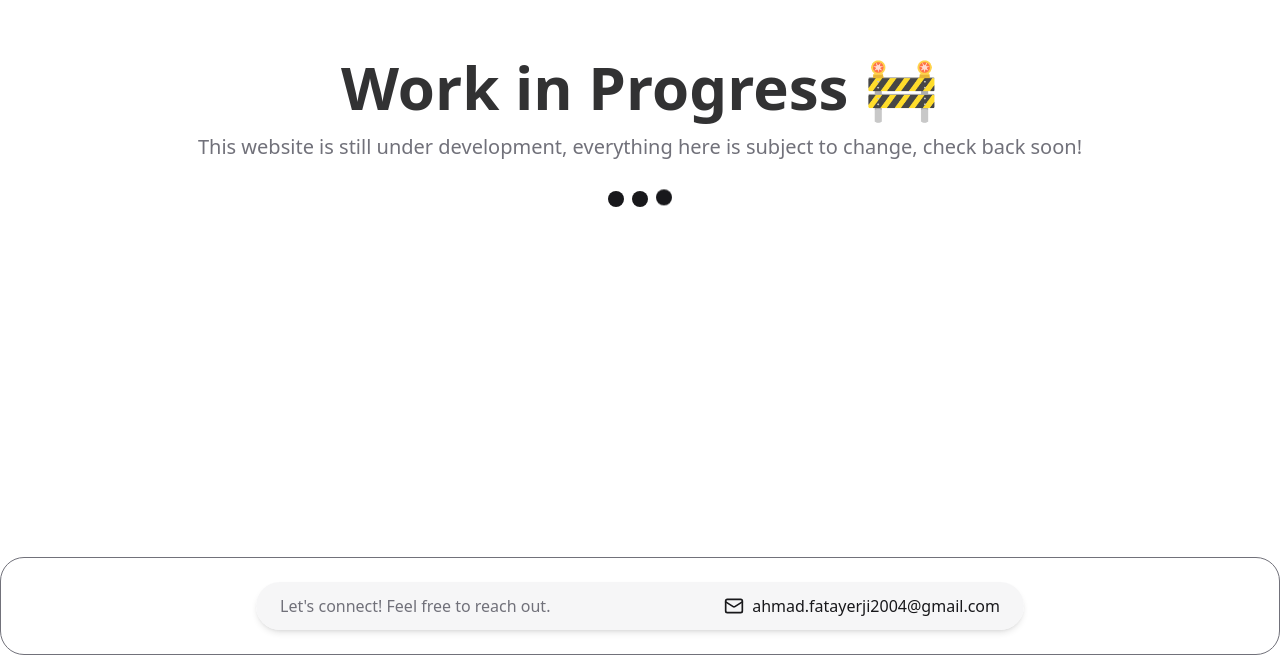
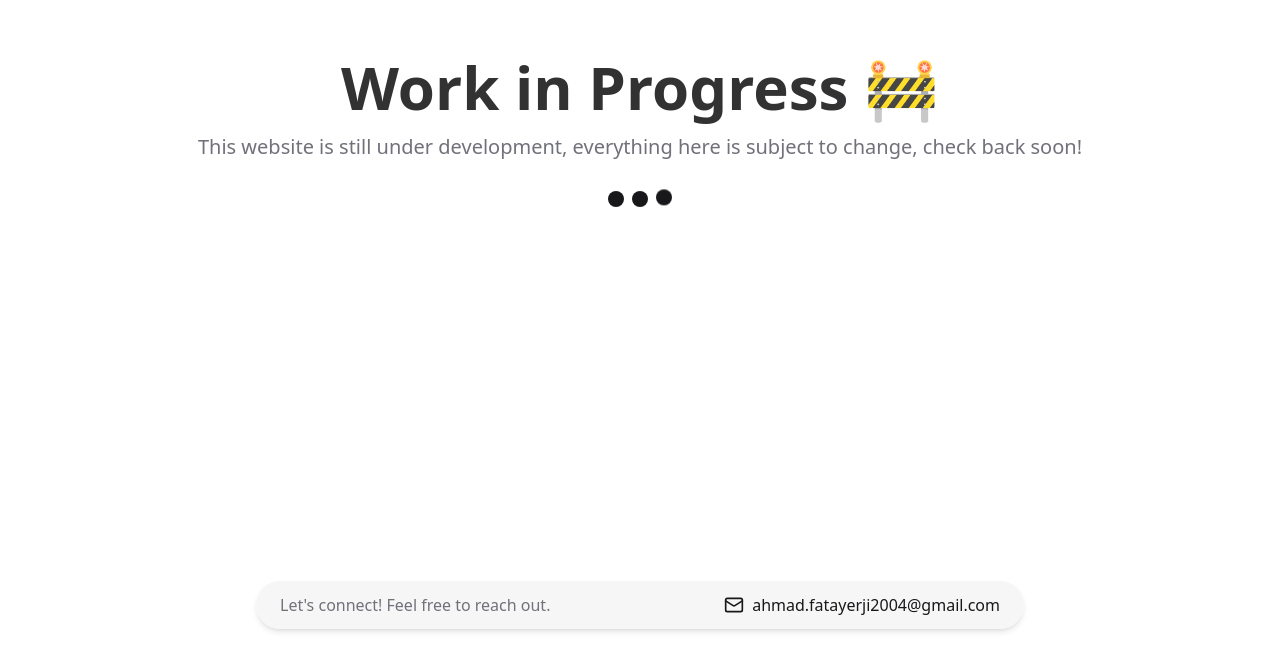
Before and after one commit to ahmad-fatayerji/MyPortfolio, a Next.js app: page / in a window 1280 px wide. Shown: the part 687-1342 px from the top of the page. Built offline with nearby package versions, Linux system fonts and the light colour scheme.

Commit message:
updated contact section

```diff
--- a/src/components/ContactSection.tsx
+++ b/src/components/ContactSection.tsx
@@ -6,8 +6,7 @@ export default function ContactSection() {
   return (
     <footer
       id="contact"
-      // Added "border" class so "border-muted-foreground" applies properly
-      className="w-full py-4 md:py-6 bg-card text-card-foreground rounded-3xl border border-muted-foreground"
+      className="w-full py-4 md:py-6 bg-card text-card-foreground rounded-3xl border-muted-foreground"
     >
       <div className="container mx-auto flex flex-col md:flex-row items-center justify-between px-6">
         {/* Contact Bar with Rounded Background */}
```
